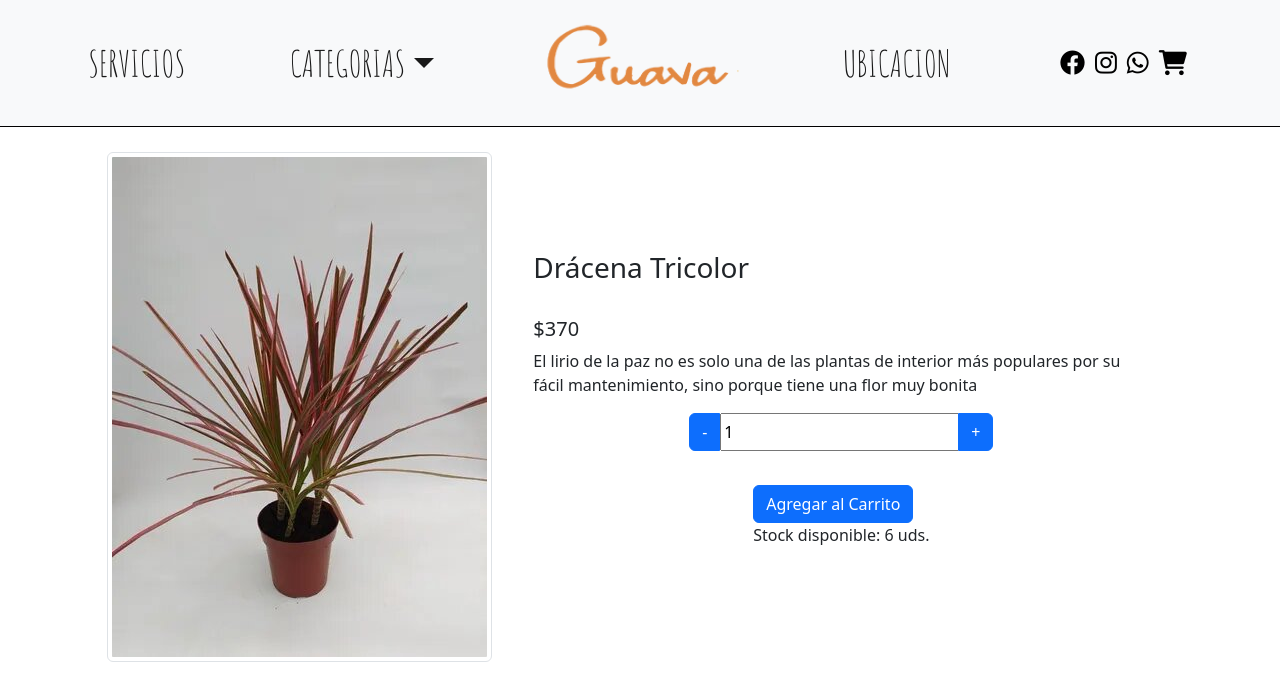
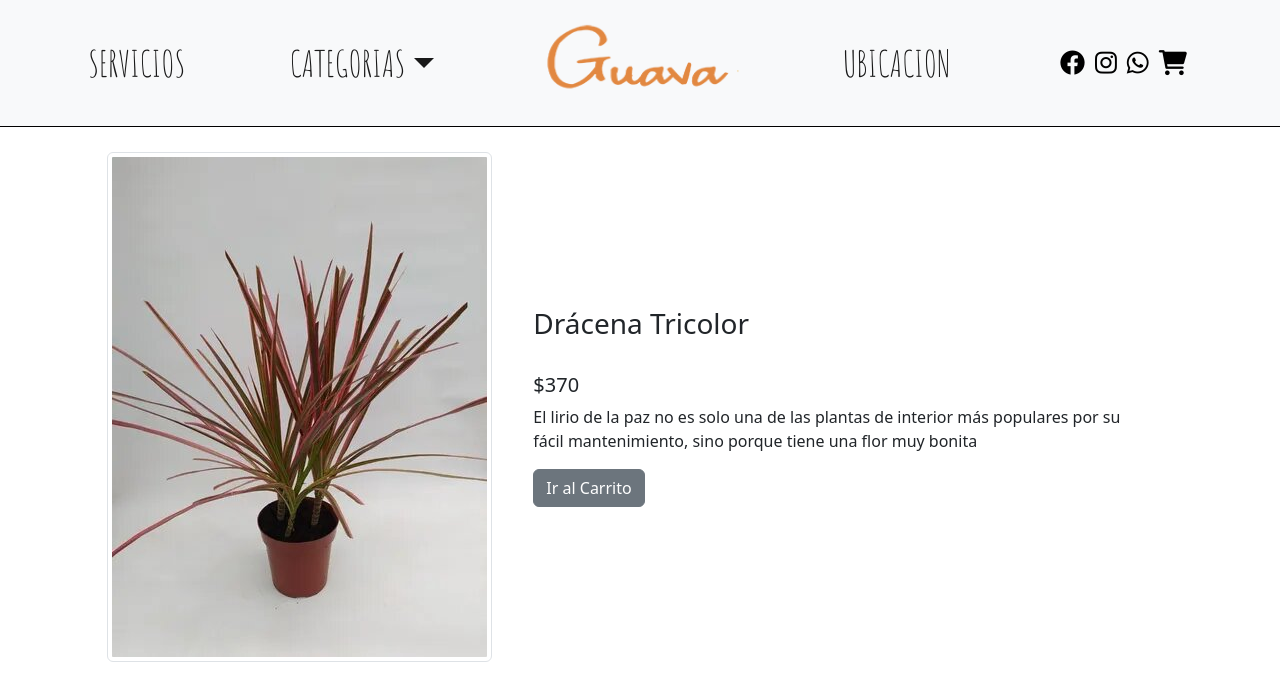
Before and after one commit to agustintalento/mi-app, a React (Create React App) app: page /item/1 in a window 1280 px wide. Both pictures are taken after a click on the button "Agregar al Carrito". Shown: the top 700 px of the page. Built offline with nearby package versions, Linux system fonts and the light colour scheme; a web font is replaced by a local one.

Commit message:
sincronizo counter

```diff
--- a/src/App.js
+++ b/src/App.js
@@ -8,6 +8,7 @@ import ItemListContainer from './components/ItemListContainer';
 import ItemDetailContainer from './components/ItemDetailContainer';
 import { Route, Routes } from 'react-router-dom';
 import CategoryListContainer from './components/CategoryListContainer';
+import Cart from './components/Cart';
 
 function App() {
   return (
@@ -20,6 +21,7 @@ function App() {
           <Route path='/' element={<ItemListContainer greeting={'PRODUCTOS'} />} />
           <Route path='/category/:tipo' element={<CategoryListContainer />} />
           <Route path='/item/:id' element={<ItemDetailContainer />} />
+          <Route path='/cart' element={<Cart />} />
         </Routes>
 
       </main>
--- /dev/null
+++ b/src/components/Cart.jsx
@@ -0,0 +1,7 @@
+import React from "react";
+
+const Cart = () => {
+
+}
+
+export default Cart;
--- a/src/components/ItemCount.jsx
+++ b/src/components/ItemCount.jsx
@@ -2,11 +2,11 @@ import React from "react";
 import { useState } from "react";
 
 
-const ItemCount = ({stock, initial, onAdd}) => {
+const ItemCount = ({stock, initial, onAdd, itemAddInicial}) => {
 
     const [qty, setQty] = useState(initial);
     const [itemStock, setItemStock] = useState(stock);
-    const [itemAdd, setAdd] = useState(onAdd);
+    const [itemAdd, setAdd] = useState(itemAddInicial);
 
     const modificarCantidad = (valor) => {
 
@@ -22,6 +22,7 @@ const ItemCount = ({stock, initial, onAdd}) => {
             setAdd(cantidad + itemAdd);
             setItemStock(itemStock - cantidad);
             setQty(initial);
+            onAdd(cantidad);
         }
     }
 
--- a/src/components/ItemDetail.jsx
+++ b/src/components/ItemDetail.jsx
@@ -1,7 +1,18 @@
 import React from "react";
 import ItemCount from "./ItemCount";
+import { Link } from "react-router-dom";
+import { useState } from "react";
+import Cart from "./Cart";
 
 const ItemDetail = ({item}) => {
+
+    const [goToCart, setGoToCart] = useState(false);
+    const onAdd = (qty) => {
+        setGoToCart(true);
+    }
+
+
+
     return(
 
         <div className="d-flex justify-content-center list-group-item list-group-item-action row">
@@ -13,7 +24,14 @@ const ItemDetail = ({item}) => {
                 <h3>{item.nombre}</h3><br />
                 <h5>${item.precio}</h5>
                 <p>{item.descripcion}</p>
-                <ItemCount stock={7} initial={1} onAdd={0} />
+                {
+                    goToCart ?
+
+                    <Link to={'/cart'}><button className="btn btn-secondary">Ir al Carrito</button></Link> :
+
+                    <ItemCount stock={7} initial={1} itemAddInicial={0} onAdd={onAdd} />
+                }
+
             </div>
         </div>
 
```
